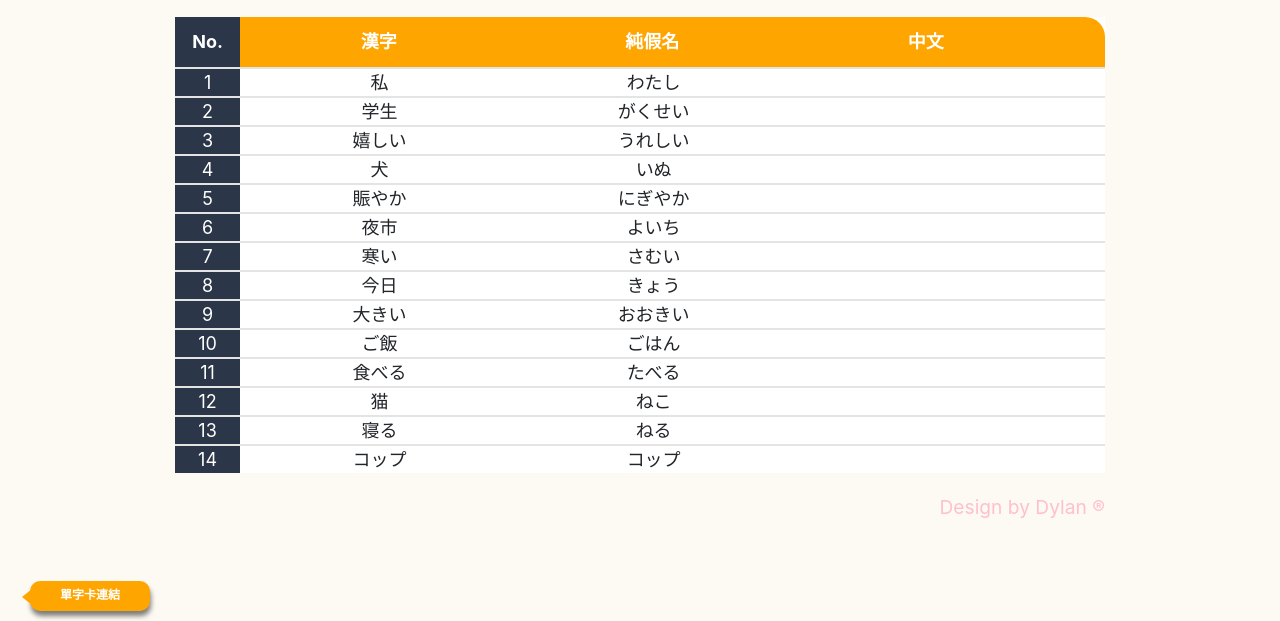
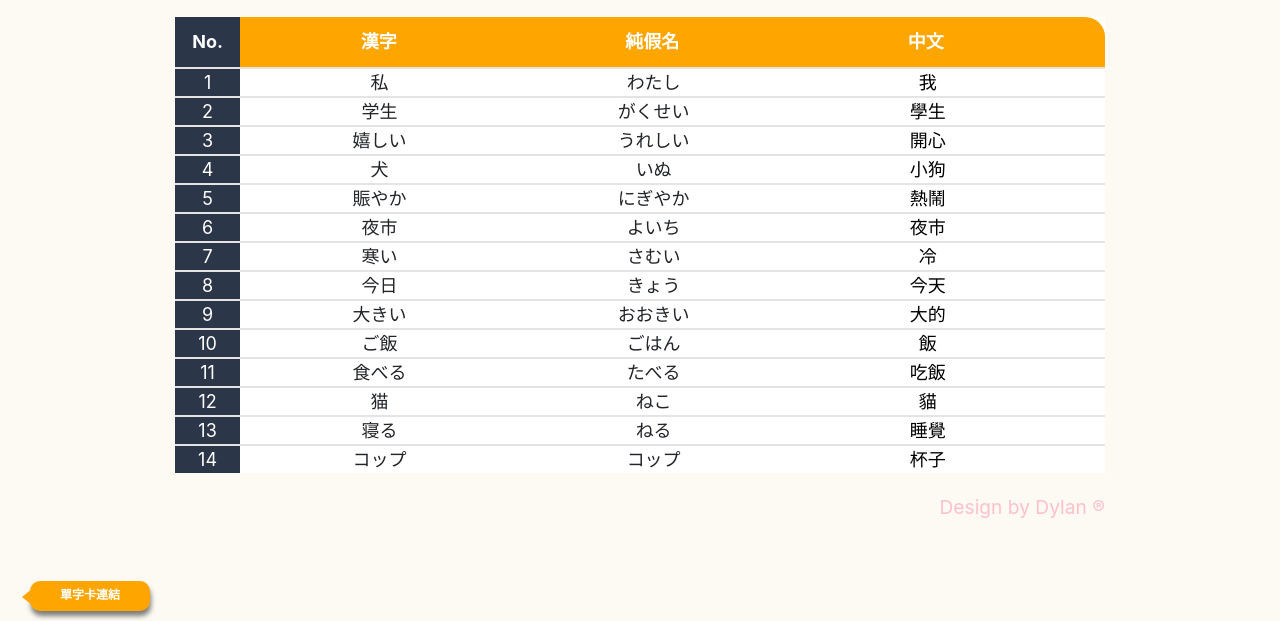
Before and after one commit to dylantsouy/jpvo, a plain HTML site: page index.html in a window 1280 px wide. Shown: the part 179-800 px from the top of the page. Drawn offline with nearby package versions, Linux system fonts and the light colour scheme; a web font is replaced by a local one.

Commit message:
Add files via upload

```diff
--- a/index.html
+++ b/index.html
@@ -132,9 +132,7 @@
             display: inline-block;
             width: 29%;
             text-align: center;
-            color: white;
-            cursor: pointer;
-            font-weight: bold;
+            color: black;
         }
 
         .chinese1 {
@@ -164,16 +162,6 @@
         }
 
 
-        .chinese:hover {
-            color: orange;
-        }
-
-        .chinese:active {
-            color: orangered;
-            background: #e4e4e4;
-
-
-        }
 
         .menuItem {
             border-top: 2px solid #e4e4e4;
```
